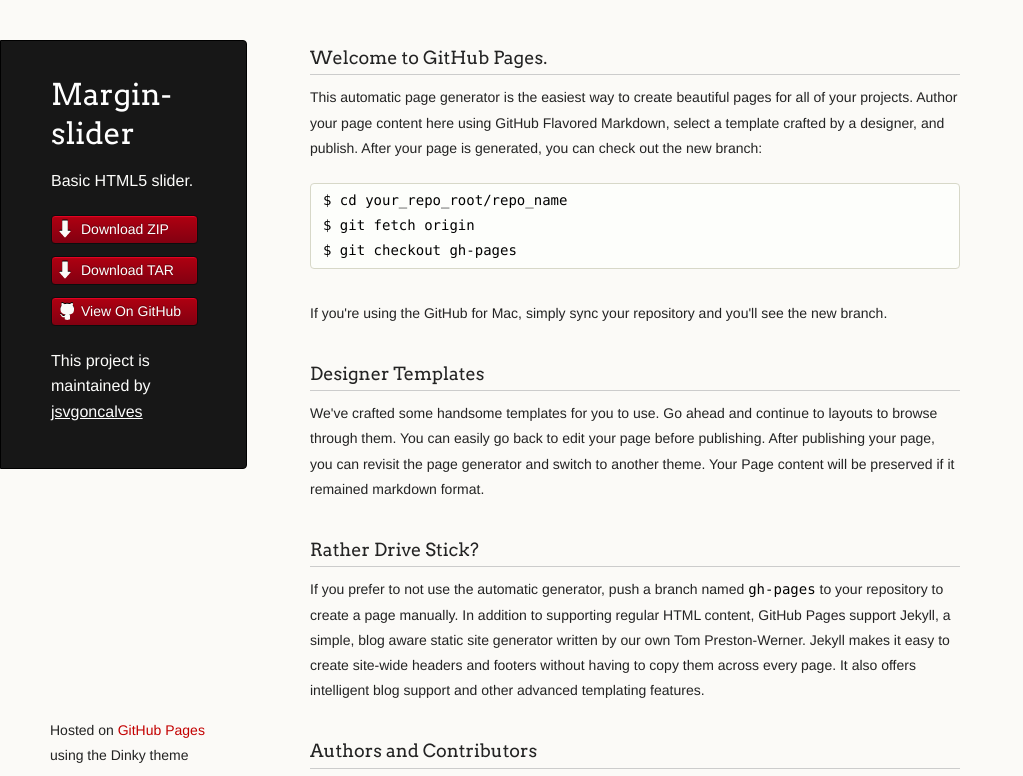
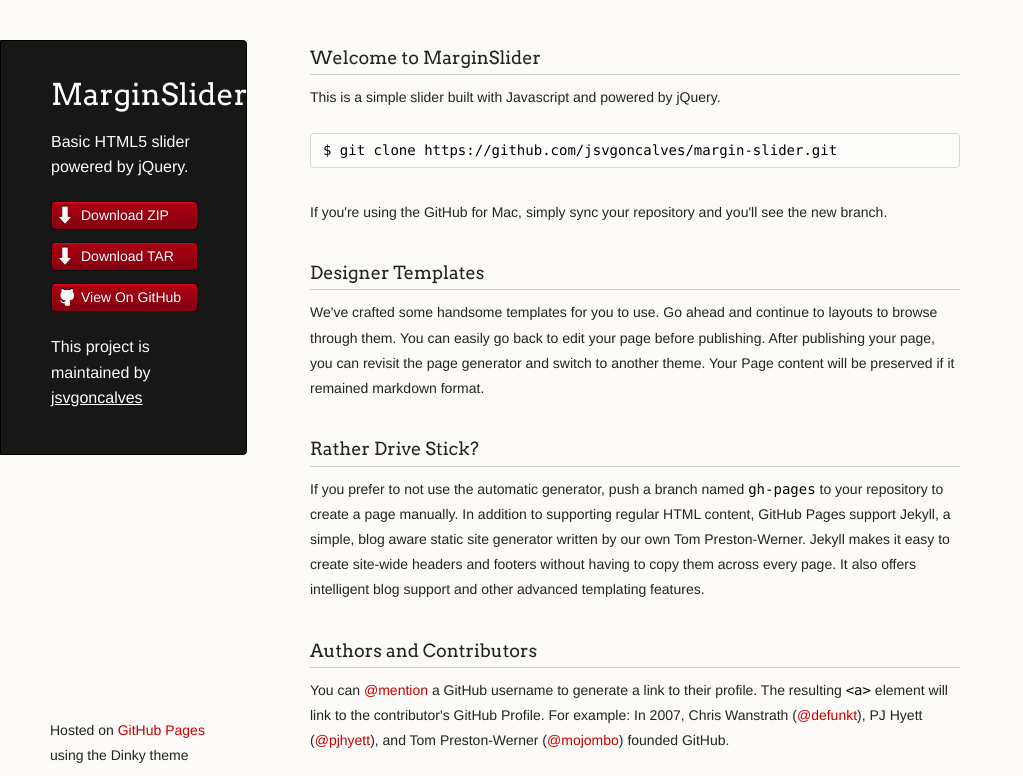
Before and after one commit to jsvgoncalves/margin-slider, a plain HTML site: page index.html in a window 1280 px wide. Shown: the top 776 px of the page, without its empty margins (0-1023 px from the left). Drawn offline with Linux system fonts and the light colour scheme.

Commit message:
First pages change. Trying..

```diff
--- a/index.html
+++ b/index.html
@@ -3,7 +3,7 @@
   <head>
     <meta charset="utf-8">
     <meta http-equiv="X-UA-Compatible" content="chrome=1">
-    <title>Margin-slider by jsvgoncalves</title>
+    <title>MarginSlider by jsvgoncalves</title>
 
     <link rel="stylesheet" href="stylesheets/styles.css">
     <link rel="stylesheet" href="stylesheets/pygment_trac.css">
@@ -16,8 +16,8 @@
   <body>
     <div class="wrapper">
       <header>
-        <h1 class="header">Margin-slider</h1>
-        <p class="header">Basic HTML5 slider.</p>
+        <h1 class="header">MarginSlider</h1>
+        <p class="header">Basic HTML5 slider powered by jQuery.</p>
 
         <ul>
           <li class="download"><a class="buttons" href="https://github.com/jsvgoncalves/margin-slider/zipball/master">Download ZIP</a></li>
@@ -30,13 +30,12 @@
 
       </header>
       <section>
-        <h3>Welcome to GitHub Pages.</h3>
+        <h3>Welcome to MarginSlider</h3>
 
-<p>This automatic page generator is the easiest way to create beautiful pages for all of your projects. Author your page content here using GitHub Flavored Markdown, select a template crafted by a designer, and publish. After your page is generated, you can check out the new branch:</p>
+<p>This is a simple slider built with Javascript and powered by jQuery.
+</p>
 
-<pre><code>$ cd your_repo_root/repo_name
-$ git fetch origin
-$ git checkout gh-pages
+<pre><code>$ git clone https://github.com/jsvgoncalves/margin-slider.git
 </code></pre>
 
 <p>If you're using the GitHub for Mac, simply sync your repository and you'll see the new branch.</p>
```
